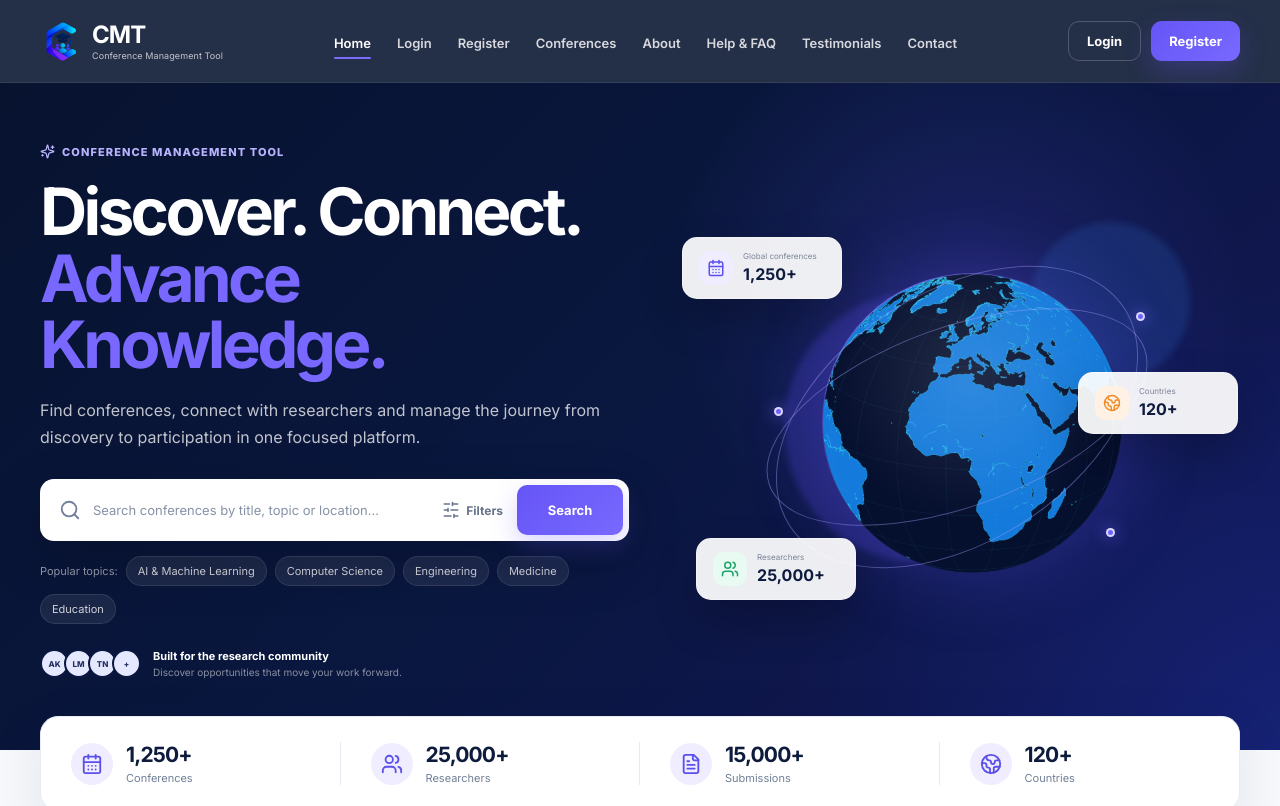
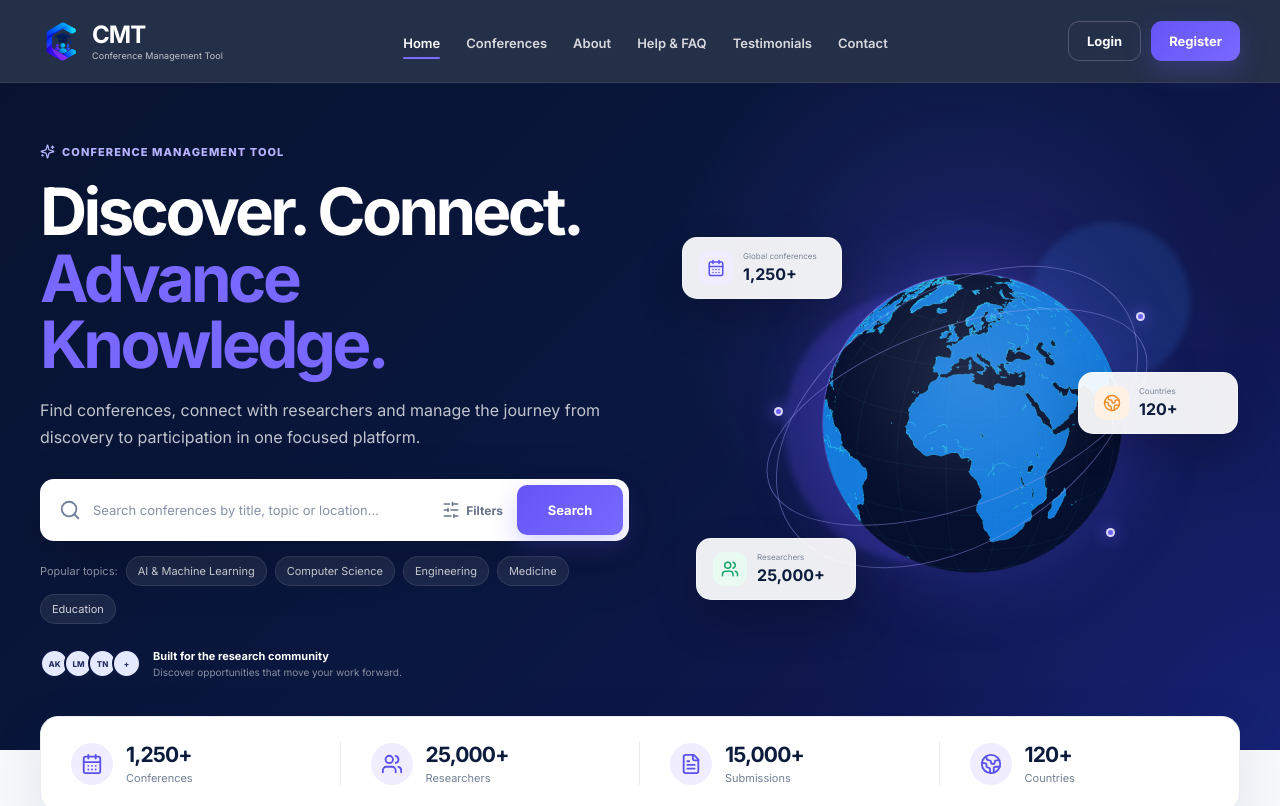
Before and after one commit to Waynemusawakhe/Conference-Management-Tool, a React (Vite) app in the folder frontend/: page / in a window 1280 px wide. Shown: the top 806 px of the page. Built offline with nearby package versions, Linux system fonts and the light colour scheme.

Commit message:
Remove 'Login' and 'Register' from Navbar items

```diff
--- a/frontend/src/components/Navbar.jsx
+++ b/frontend/src/components/Navbar.jsx
@@ -3,7 +3,7 @@ import { useState } from "react";
 import { useNavigate, useLocation } from "react-router-dom";
 import Logo from "./Logo";
 
-const navItems = ["Home","Login","Register", "Conferences", "About", "Help & FAQ", "Testimonials", "Contact"];
+const navItems = ["Home","Conferences", "About", "Help & FAQ", "Testimonials", "Contact"];
 
 // Items that live on their own page rather than as a section on Home.
 const routes = {
```
